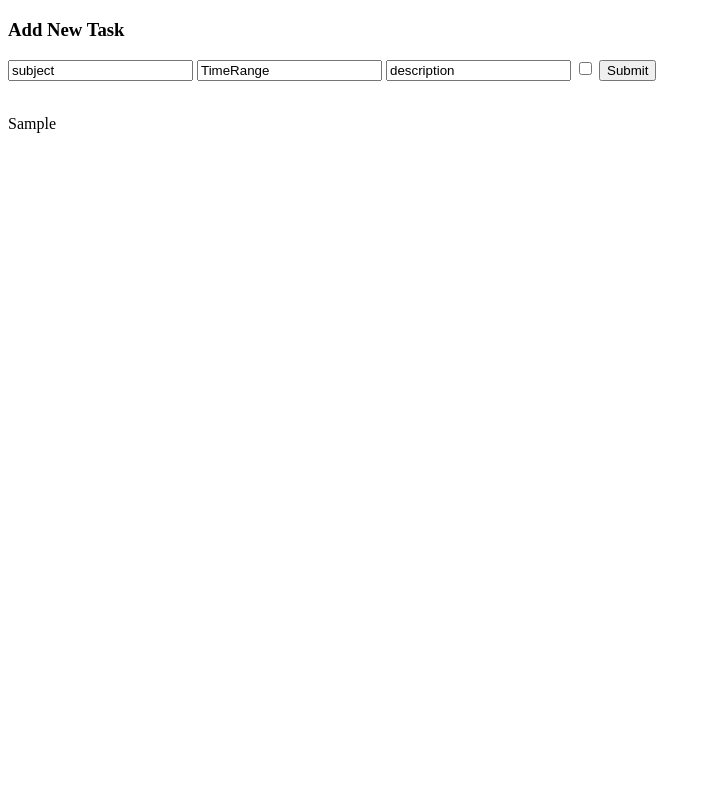
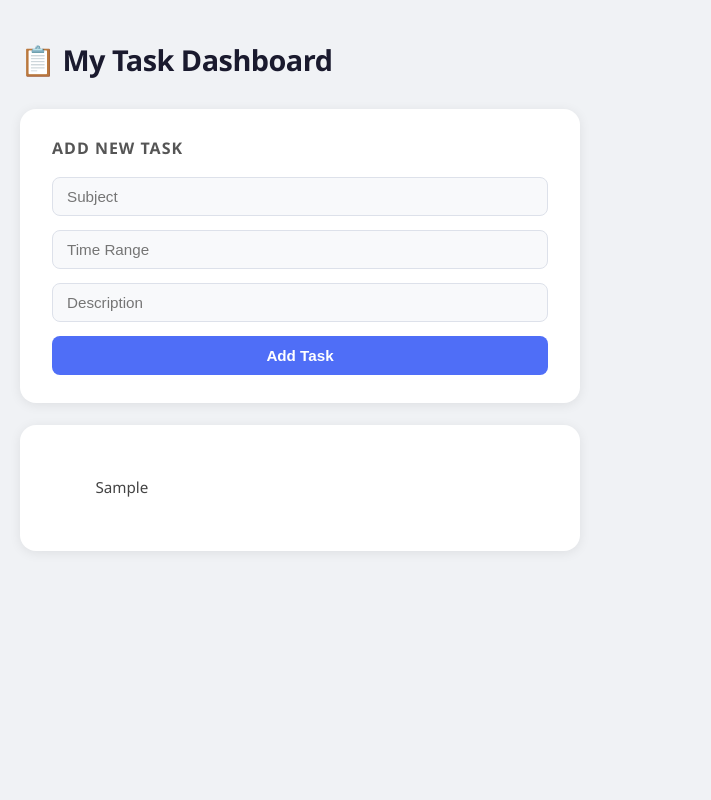
Before and after one commit to ahj1234/WebToDoList, a Flask app: template templates/Dashboard/index.html in a window 1280 px wide. Shown: the whole page, without its empty margins (0-711 px from the left). Run offline with Flask 3, Linux system fonts and the light colour scheme; the template is opened without the code that fills it: most values are stand-ins (such as "Sample title", 1, 10 or a date in 2020).

Commit message:
newTask Inputs added to dashboard

```diff
--- a/main.py
+++ b/main.py
@@ -10,13 +10,10 @@ passw = "1234"
 
 @app.route("/", methods=["GET", "POST"])
 def LoginPage():
-
     if request.method == "POST":
-
         if request.form["user"] == user and request.form["passw"] == passw:
             return redirect("/Dashboard")
-
-        else :
+        else:
             return """
         <script>
             alert('Username or Password is incorrect');
@@ -25,12 +22,17 @@ def LoginPage():
         """
     elif request.method == "GET":
         return render_template("LoginPage/index.html")
-    else :
-        pass
 
-@app.route("/Dashboard")
+@app.route("/Dashboard", methods=["GET", "POST"])
 def Dashboard():
-    return render_template("Dashboard/index.html")
+    if request.method == "POST":
+        subject = request.form["subject"]
+        time_range = request.form["TimeRange"]
+        description = request.form["description"]
+
+        Current_List.add_new_task(time_range, subject, description)
+
+    return render_template("Dashboard/index.html", Current_List=Current_List.show())
 
 if __name__ == "__main__":
     app.run(debug=True)
--- a/static/Dashboard/style.css
+++ b/static/Dashboard/style.css
@@ -0,0 +1,106 @@
+/* ── Reset & Base ──────────────────────────────────────── */
+*, *::before, *::after {
+    box-sizing: border-box;
+    margin: 0;
+    padding: 0;
+}
+
+body {
+    font-family: 'Segoe UI', system-ui, sans-serif;
+    background: #f0f2f5;
+    color: #1a1a2e;
+    min-height: 100vh;
+    padding: 40px 20px;
+}
+
+/* ── Page Header ───────────────────────────────────────── */
+body::before {
+    content: "📋 My Task Dashboard";
+    display: block;
+    font-size: 1.8rem;
+    font-weight: 700;
+    color: #1a1a2e;
+    margin-bottom: 30px;
+    letter-spacing: -0.5px;
+}
+
+/* ── Add Task Form ─────────────────────────────────────── */
+form {
+    background: #ffffff;
+    border-radius: 16px;
+    padding: 28px 32px;
+    max-width: 560px;
+    box-shadow: 0 2px 12px rgba(0, 0, 0, 0.08);
+    display: flex;
+    flex-direction: column;
+    gap: 14px;
+}
+
+form h3 {
+    font-size: 1rem;
+    font-weight: 600;
+    color: #555;
+    text-transform: uppercase;
+    letter-spacing: 1px;
+    margin-bottom: 4px;
+}
+
+/* Text inputs */
+form input[type="text"] {
+    width: 100%;
+    padding: 10px 14px;
+    border: 1.5px solid #dde1ea;
+    border-radius: 8px;
+    font-size: 0.95rem;
+    color: #1a1a2e;
+    background: #f8f9fb;
+    transition: border-color 0.2s, box-shadow 0.2s;
+    outline: none;
+}
+
+form input[type="text"]:focus {
+    border-color: #4f6ef7;
+    box-shadow: 0 0 0 3px rgba(79, 110, 247, 0.12);
+    background: #fff;
+}
+
+/* Submit button */
+form input[type="submit"] {
+    width: 100%;
+    padding: 11px;
+    background: #4f6ef7;
+    color: #fff;
+    border: none;
+    border-radius: 8px;
+    font-size: 0.95rem;
+    font-weight: 600;
+    cursor: pointer;
+    transition: background 0.2s, transform 0.1s;
+}
+
+form input[type="submit"]:hover {
+    background: #3a57d4;
+}
+
+form input[type="submit"]:active {
+    transform: scale(0.98);
+}
+
+p {
+    max-width: 560px;
+    background: #ffffff;
+    border-radius: 16px;
+    padding: 24px 28px;
+    box-shadow: 0 2px 12px rgba(0, 0, 0, 0.08);
+    font-size: 0.95rem;
+    line-height: 1.7;
+    color: #444;
+    white-space: pre-wrap;
+    word-break: break-word;
+}
+
+p:empty::before {
+    content: "No tasks yet. Add one above ✨";
+    color: #aaa;
+    font-style: italic;
+}
--- a/templates/Dashboard/index.html
+++ b/templates/Dashboard/index.html
@@ -5,18 +5,16 @@
         <script src="{{ url_for('static', filename='Dashboard/script.js') }}"></script>
     </head>
     <body>
-        <form>
+        <form action="/Dashboard" method="POST">
             <h3>Add New Task</h3>
-            <input type="text" name="subject" value="subject">
-            <input type="text" name="TimeRange" value="TimeRange">
-            <input type="text" name="description" value="description">
-            <input type="hidden" name="agree" value="no">
-            <input type="checkbox" name="agree" value="yes">
-            <input type="submit">
+            <input type="text" name="subject" placeholder="Subject">
+            <input type="text" name="TimeRange" placeholder="Time Range">
+            <input type="text" name="description" placeholder="Description">
+            <input type="submit" value="Add Task">
         </form>
         <br>
         <p>
-            {{Current_List}}
+            {{ Current_List }}
         </p>
     </body>
 </html>
```
Also changed, not shown: Classes/TO_DO_List.py (+14 -20 lines).
